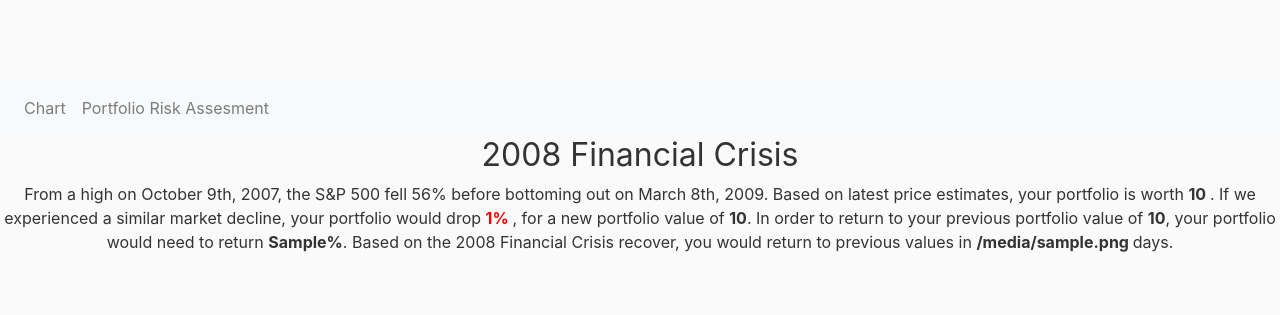
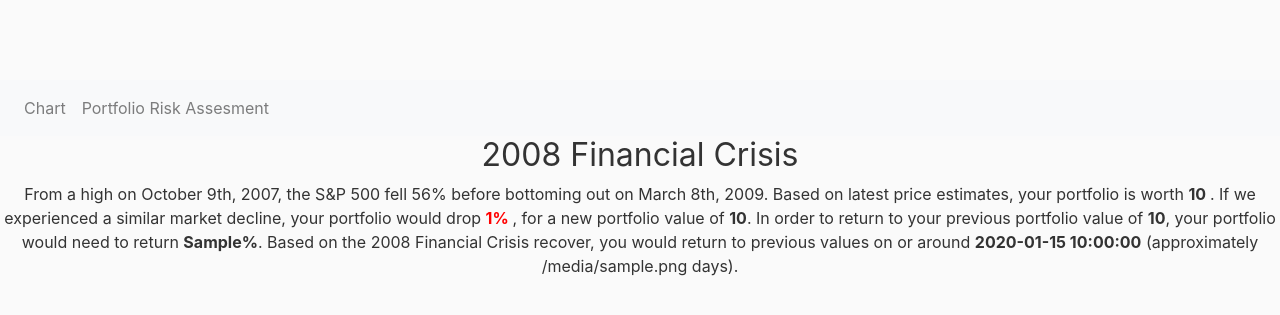
Before and after one commit to NateLeeP/Finance-App, a Flask app: template financeapp/templates/portfoliotest.html in a window 1280 px wide. Shown: the top 315 px of the page. Run offline with Flask 2, Linux system fonts and the light colour scheme; the template is opened without the code that fills it: most values are stand-ins (such as "Sample title", 1, 10 or a date in 2020); some libraries are stand-ins or nearby versions.

Commit message:
Changed template to accept 'calculations' dict

```diff
--- a/financeapp/templates/portfoliotest.html
+++ b/financeapp/templates/portfoliotest.html
@@ -2,6 +2,6 @@
 
 {% block content  %}
 <h2 class='text-center font-less-bold'>2008 Financial Crisis</h2>
-<p class='text-center'>From a high on October 9th, 2007, the S&P 500 fell 56% before bottoming out on March 8th, 2009. Based on latest price estimates, your portfolio is worth <span class='font-bold'>{{beginTotalPortfolioValue}} </span>. If we experienced a similar market decline, your portfolio would drop <span class='color-red font-bold'>{{totalExpectedReturn}}% </span>, for a new portfolio value of <span class='font-bold'>{{newTotalPortfolioValue}}</span>. In order to return to your previous portfolio value of <span class='font-bold'>{{beginTotalPortfolioValue}}</span>, your portfolio would need to return <span class='font-bold'>{{requiredReturn}}%</span>. Based on the 2008 Financial Crisis recover, you would return to previous values in <span class='font-bold'>{{daysToRecover}} </span> days.</p>
+<p class='text-center'>From a high on October 9th, 2007, the S&P 500 fell 56% before bottoming out on March 8th, 2009. Based on latest price estimates, your portfolio is worth <span class='font-bold'>{{calculations['startTotalPortfolioValue']}} </span>. If we experienced a similar market decline, your portfolio would drop <span class='color-red font-bold'>{{calculations['totalExpectedReturn']}}% </span>, for a new portfolio value of <span class='font-bold'>{{calculations['endTotalPortfolioValue']}}</span>. In order to return to your previous portfolio value of <span class='font-bold'>{{calculations['startTotalPortfolioValue']}}</span>, your portfolio would need to return <span class='font-bold'>{{calculations['requiredReturn']}}%</span>. Based on the 2008 Financial Crisis recover, you would return to previous values on or around <span class='font-bold'>{{calculations['recoveryDate']}}</span> (approximately <span>{{calculations['daysToRecover']}} </span> days). </p>
 
 {% endblock content %}
```
